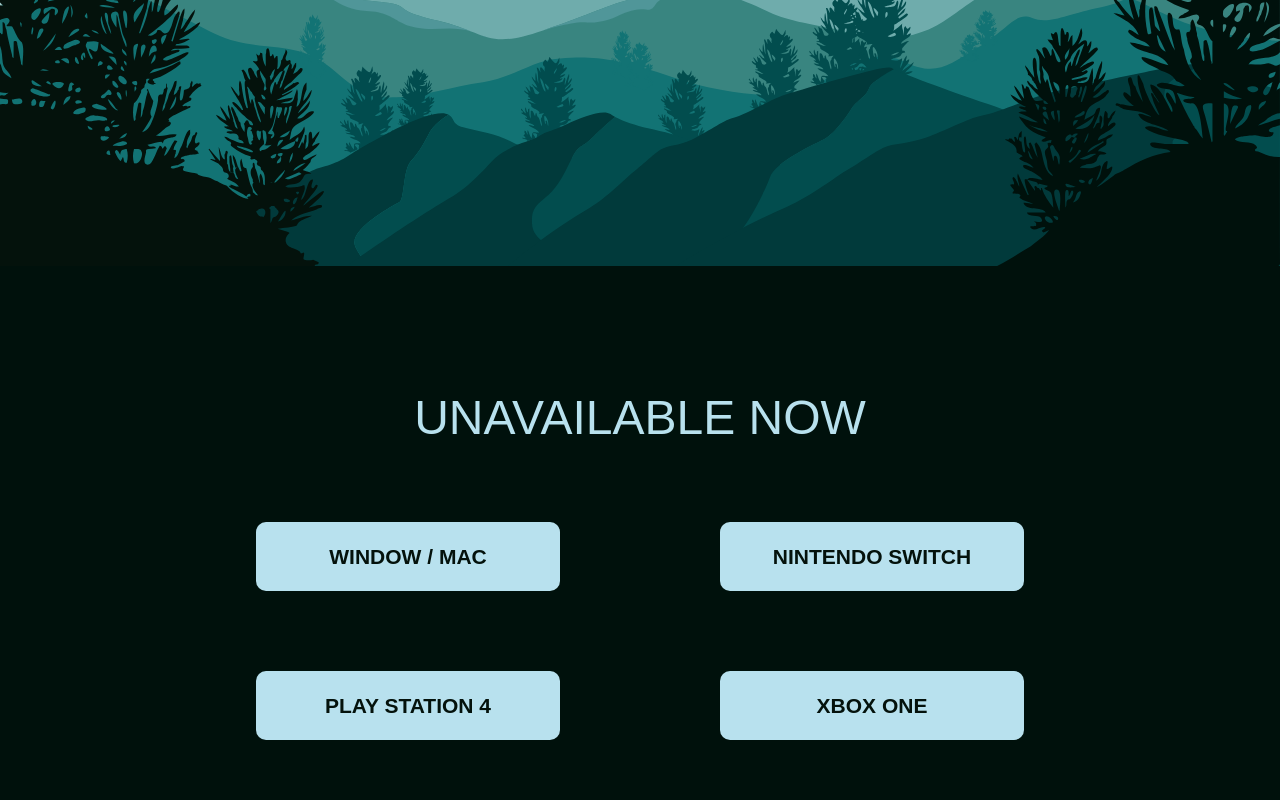
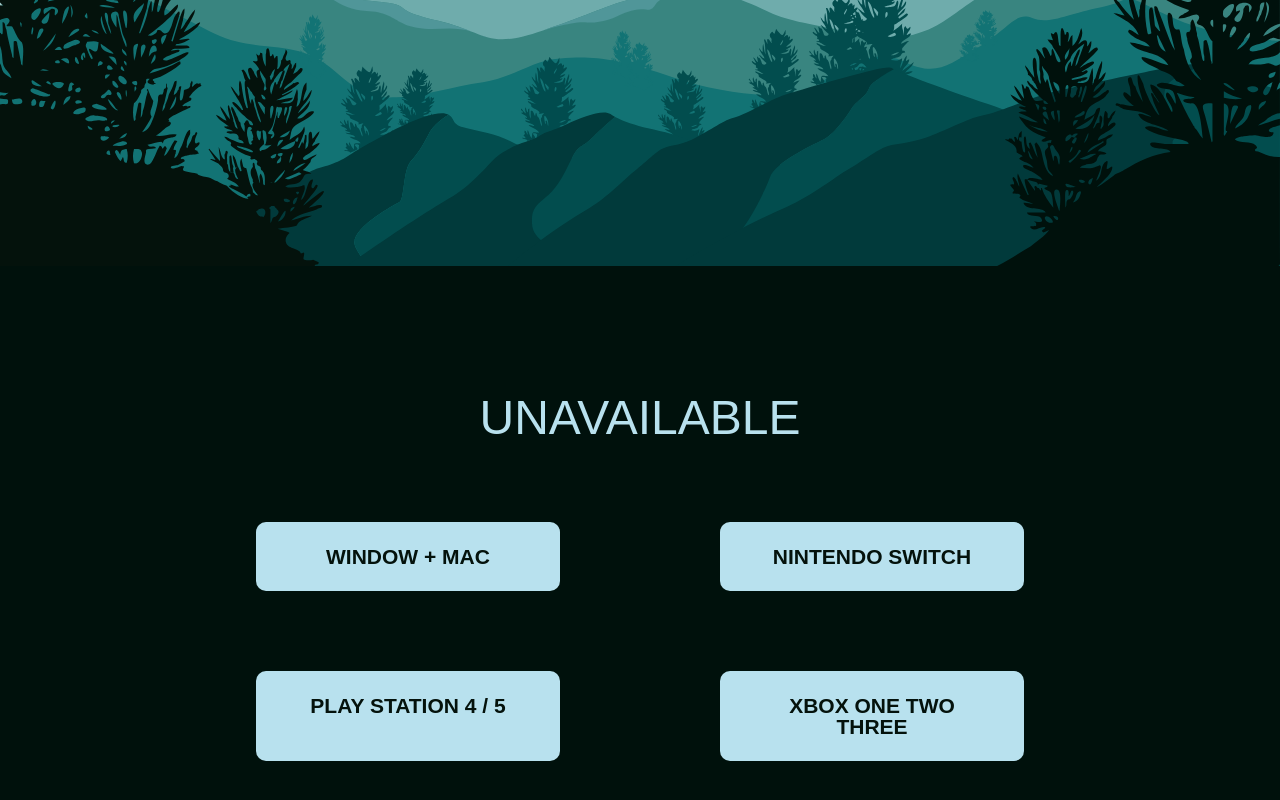
Before and after one commit to Junbro0708/Interactive_Web, a React (Create React App) app: page /scrolling in a window 1280 px wide. Shown: the part 488-1288 px from the top of the page. Built offline with nearby package versions, Linux system fonts and the light colour scheme.

Commit message:
changed text

```diff
--- a/src/components/Scrolling.js
+++ b/src/components/Scrolling.js
@@ -114,12 +114,12 @@
         <BG className={styles.main_img}/>
       </div>
       <div className={styles.main_content}>
-        <p id='document' className={styles.document_title}>UNAVAILABLE NOW</p>
+        <p id='document' className={styles.document_title}>UNAVAILABLE</p>
         <ul className={styles.document_wrapper}>
-          <li className={styles.document_list}>WINDOW / MAC</li>
+          <li className={styles.document_list}>WINDOW + MAC</li>
           <li className={styles.document_list}>NINTENDO SWITCH</li>
-          <li className={styles.document_list}>PLAY STATION 4</li>
-          <li className={styles.document_list}>XBOX ONE</li>
+          <li className={styles.document_list}>PLAY STATION 4 / 5</li>
+          <li className={styles.document_list}>XBOX ONE TWO THREE</li>
         </ul>
       </div>
     </div>
```
